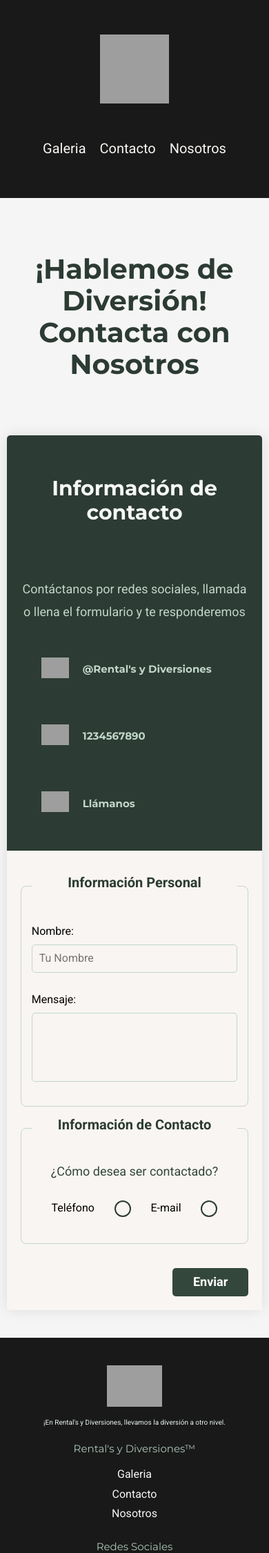
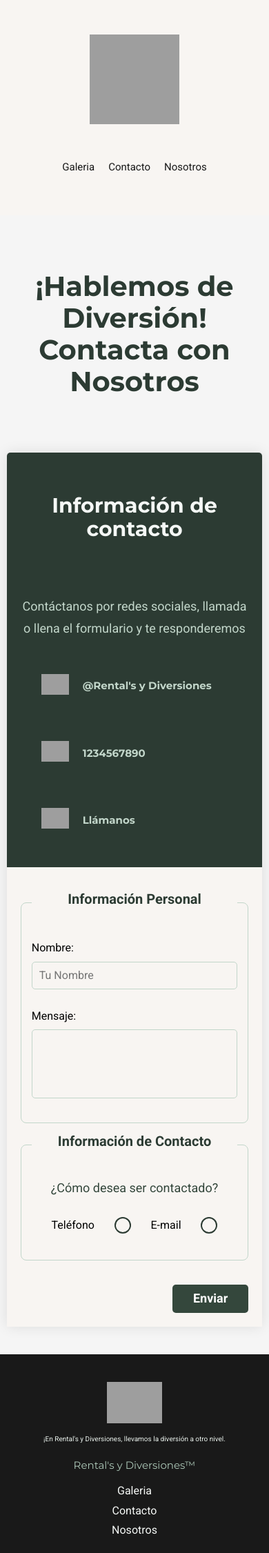
Before and after one commit to gabrielcipriaano/RentalsDiversionesWebSite, a PHP site: page /contact in a window 390 px wide. Shown: the top 2251 px of the page at 69% size. Run offline with PHP 8.4, Linux system fonts and the light colour scheme; style sheets or scripts are compiled from the project's sources; grey boxes are pictures that could not be loaded.

Commit message:
DESIGN CHANGE: Adjustments in Header Color, Logo Size, and Responsive Design
This commit indicates design changes in the header, including adjustments in color, logo size, and responsive design. Modifications have been made to enhance visual coherence and the user experience on different devices.

Changes made:
- Adjustments in header color for a more harmonious appearance.
- Modification of logo size for an improved presentation.
- Implementation of responsive design to adapt to various screen sizes.

These changes aim to enhance the aesthetics and usability of the header on the page. The commit is ready for review and integration into the main branch.

```diff
--- a/src/scss/components/_header.scss
+++ b/src/scss/components/_header.scss
@@ -2,7 +2,7 @@
 @use 'base/mixins' as m;
 
 .header {
-    background-color: v.$negro;
+    background-color: v.$blanco;
     display: flex;
     flex-direction: column;
     align-items: center;
@@ -18,8 +18,8 @@
 
     .logo {
         img {
-            width: 10rem;
-            height: 10rem;
+            width: 13rem;
+            height: 13rem;
         }
 
     }
@@ -31,12 +31,12 @@
         justify-content: center;
         margin: 3rem 3rem;
         cursor: pointer;
-        color: v.$blanco;
+        color: v.$negro;
         text-align: center;
         transition: transform 0.3s;
         font-size: 2rem;
         &:hover {
-            color: v.$sea-mist-200;
+            color: v.$sea-mist-500;
             transform: scale(1.2);
         }
 
@@ -71,13 +71,20 @@
 
         a {
             padding: 1rem;
-            font-size: 2rem;
-            color: v.$blanco;
+            font-size: 1.5rem;
+            color: v.$negro;
             transition: transform 0.3s;
 
             &:hover {
-                color: v.$sea-mist-200;
+                color: v.$sea-mist-500;
                 transform: scale(1.2);
+            }
+
+            @include m.telefono{
+                font-size: 1.8rem;
+            }
+            @include m.telefono{
+                font-size: 2rem;
             }
         }
 
--- a/src/scss/components/_index.scss
+++ b/src/scss/components/_index.scss
@@ -7,3 +7,4 @@
 @forward 'pageContact';
 @forward 'form';
 @forward 'about';
+@forward 'brincolin';
```
